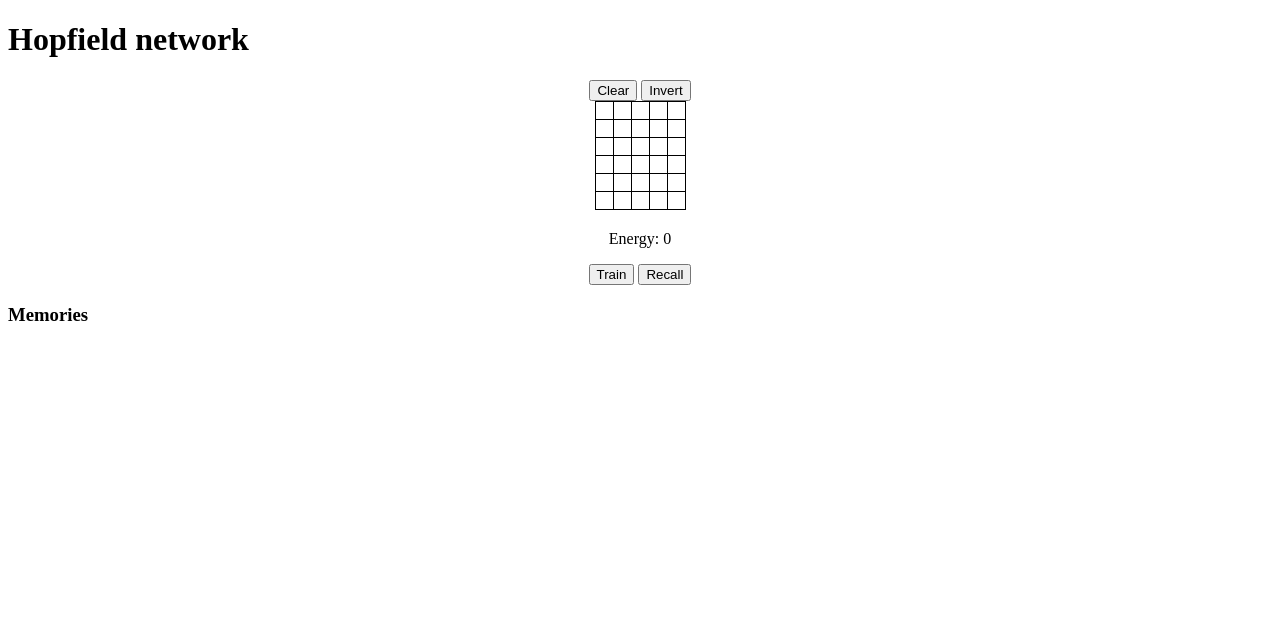
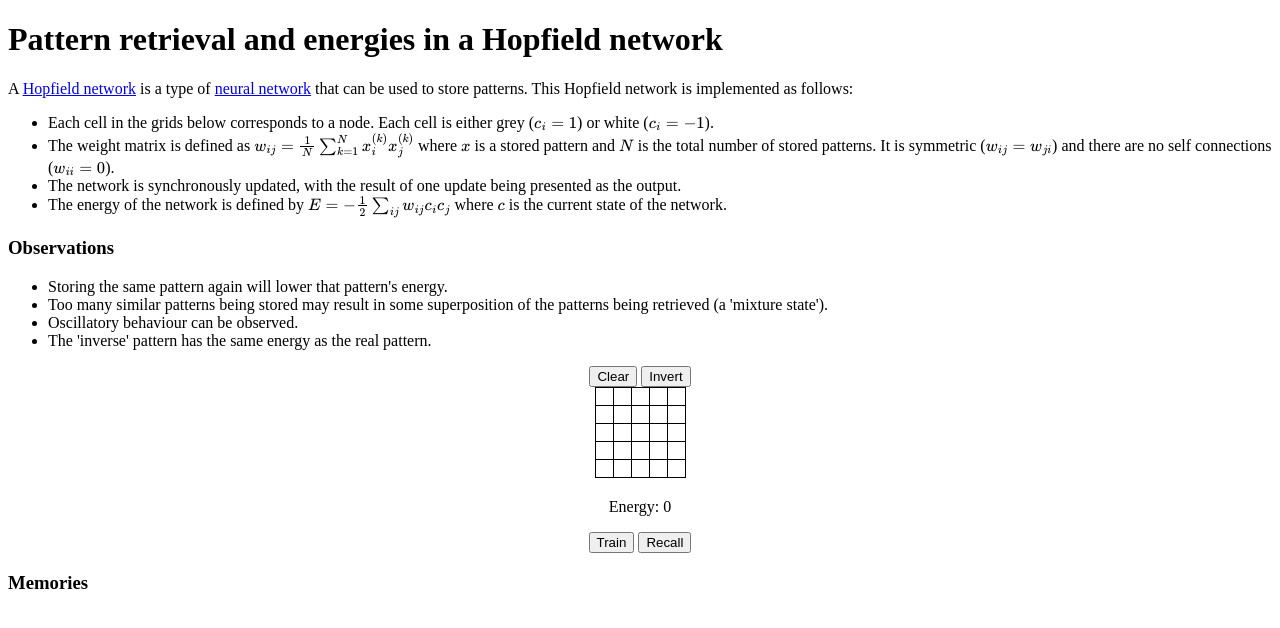
Before and after one commit to xdl/hopfield, a plain HTML site: page index.html in a window 1280 px wide. Drawn offline with nearby package versions, Linux system fonts and the light colour scheme; some packages are replaced by stand-ins of ours.

Commit message:
added description (and mathjax)

```diff
--- a/index.html
+++ b/index.html
@@ -1,11 +1,34 @@
 <!DOCTYPE html>
 <html>
     <head>
-		<title>Hopfield network</title>
+		<title>Pattern retrieval and energies in a Hopfield network</title>
 		<link href='style.css' rel='stylesheet' type='text/css'>
+		<script type="text/x-mathjax-config">
+			  MathJax.Hub.Config({tex2jax: {inlineMath: [['$','$'], ['\\(','\\)']]}});
+		  </script>
+		  <script type="text/javascript"
+			    src="http://cdn.mathjax.org/mathjax/latest/MathJax.js?config=TeX-AMS-MML_HTMLorMML">
+			</script>
 	</head>
 	<body>
-		<h1>Hopfield network</h1>
+		<h1>Pattern retrieval and energies in a Hopfield network</h1>
+		<p>A <a href='http://en.wikipedia.org/wiki/Hopfield_network'>Hopfield network</a> is a type of <a href='http://en.wikipedia.org/wiki/Artificial_neural_network'>neural network</a> that can be used to store patterns. This Hopfield network is implemented as follows: </p>
+		<ul>
+			<li>Each cell in the grids below corresponds to a node. Each cell is either grey ($c_i = 1$) or white ($c_i = -1$).</li>
+			<li>The weight matrix is defined as $ w_{ij} = \frac{1}{N} \sum_{k=1}^{N} x^{(k)}_{i} x^{(k)}_j$ where $x$ is a stored pattern and $N$ is the total number of stored patterns. It is symmetric ($w_{ij} = w_{ji}$) and there are no self connections ($w_{ii} = 0$).</li>
+			<li>The network is synchronously updated, with the result of one update being presented as the output.</li>
+			<li>The energy of the network is defined by $E = -\frac{1}{2} \sum_{ij} w_{ij} c_{i} c_{j}$ where $c$ is the current state of the network.</li>
+		</ul>
+		<div>
+			<h3>Observations</h3>
+			<ul>
+				<li>Storing the same pattern again will lower that pattern's energy.</li>
+				<li>Too many similar patterns being stored may result in some superposition of the patterns being retrieved (a 'mixture state').</li>
+				<li>Oscillatory behaviour can be observed.</li>
+				<li>The 'inverse' pattern has the same energy as the real pattern.</li>
+			</ul>
+		</div>
+
 		<div id='network'>
 		</div>
 
@@ -14,6 +37,7 @@
 
 		<div id='examples'>
 		</div>
+
 
 		<script type='text/template' id='hopfield_tmpl'>
 			<div class='main'>
--- a/js/main.js
+++ b/js/main.js
@@ -1,5 +1,5 @@
 WIDTH = 5;
-HEIGHT = 6;
+HEIGHT = 5;
 
 $(function() {
 	var hp = new HopfieldView();
```
